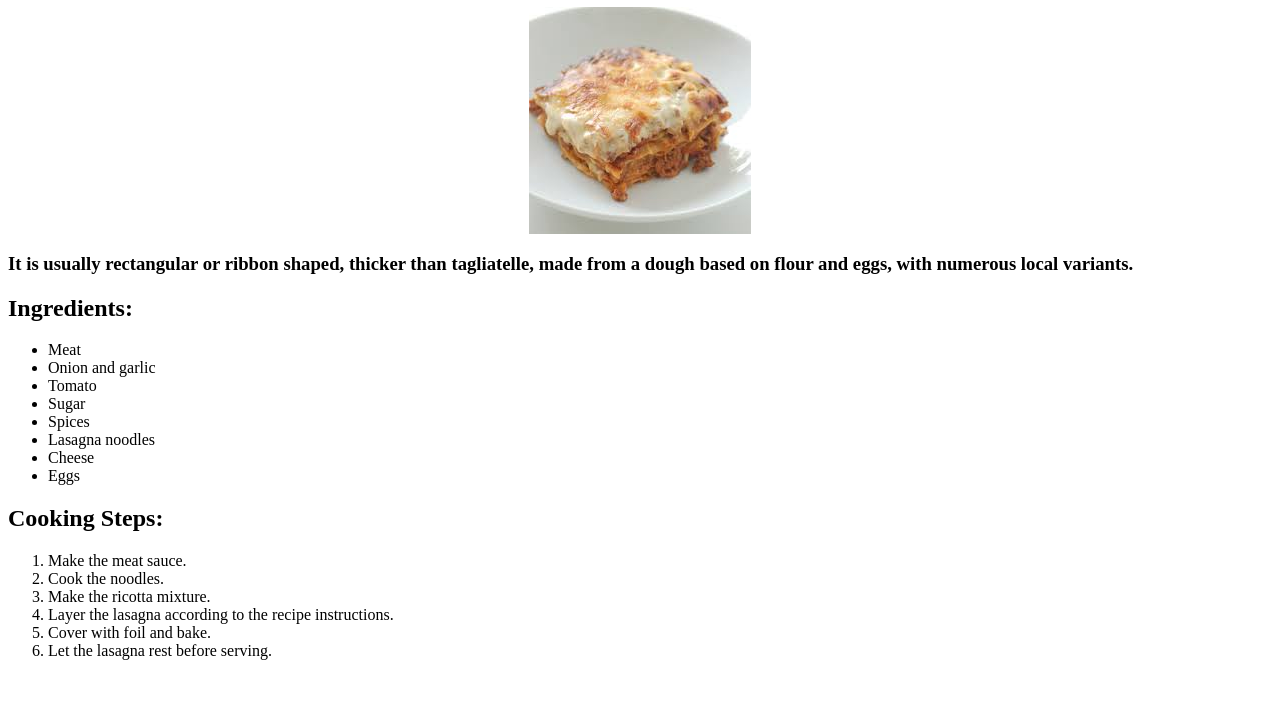
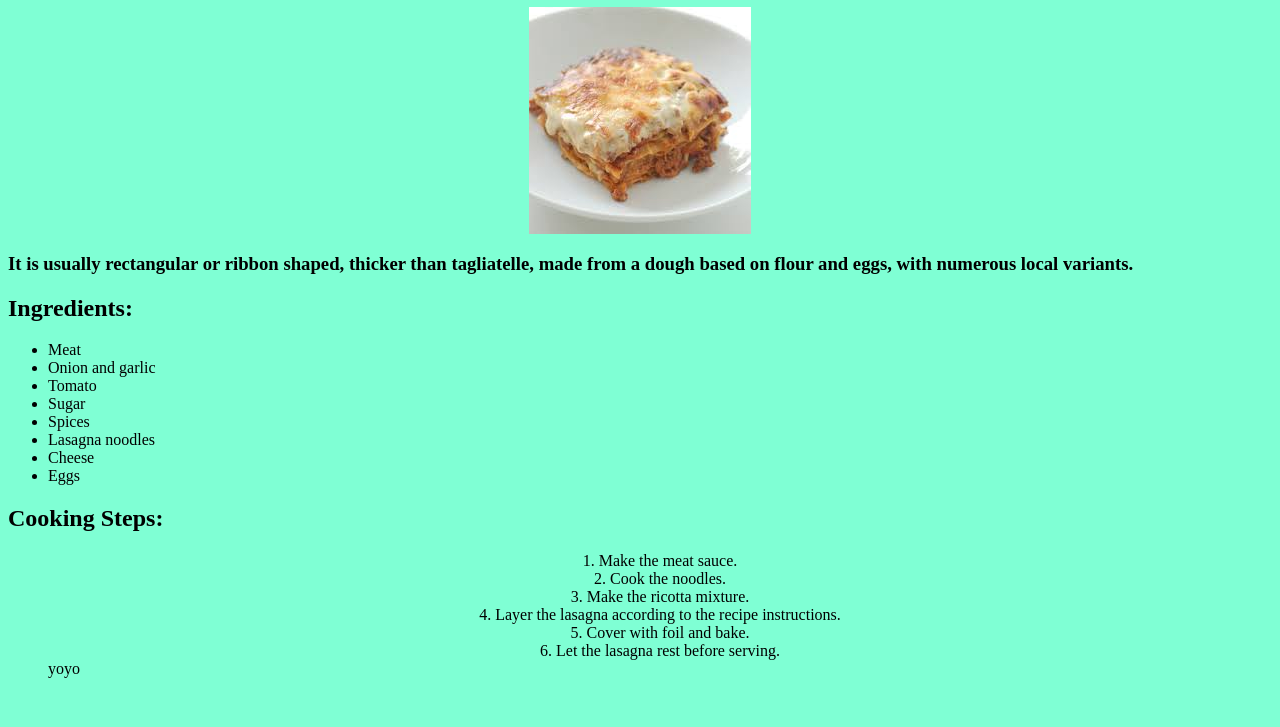
Before and after one commit to tedresmol/odin-recipes, a plain HTML site: page recipes/lasagna.html in a window 1280 px wide. Shown: the part 73-800 px from the top of the page. Drawn offline with Linux system fonts and the light colour scheme.

Commit message:
Use descendant combinator on lasagna cooking step

```diff
--- a/css/lasagna.css
+++ b/css/lasagna.css
@@ -5,3 +5,11 @@ img {
     display: block;
     margin: 0 auto;
 }
+* {
+    background-color: aquamarine;
+}
+
+ol li {
+    text-align: center;
+    list-style-position: inside;
+}
--- a/recipes/lasagna.html
+++ b/recipes/lasagna.html
@@ -29,6 +29,7 @@
         <li>Layer the lasagna according to the recipe instructions.</li>
         <li>Cover with foil and bake.</li>
         <li>Let the lasagna rest before serving.</li>
+        yoyo
     </ol>
 
 </body>
```
